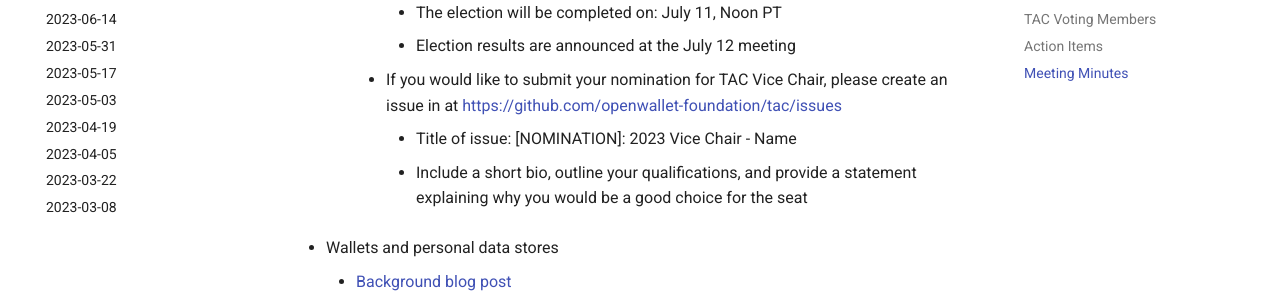
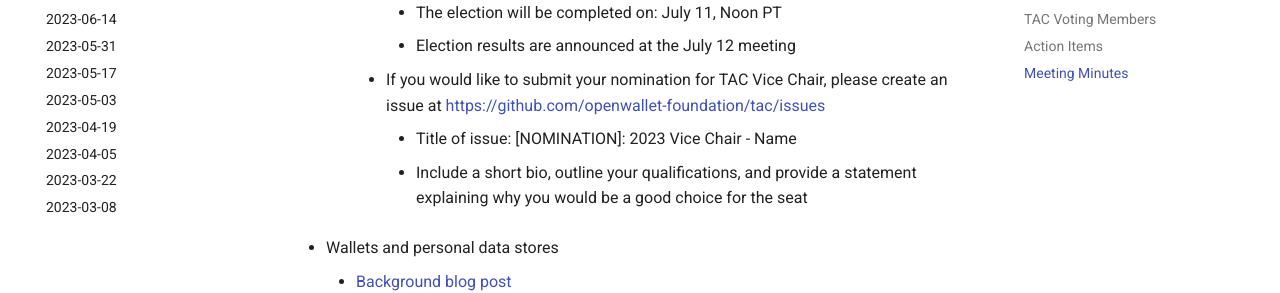
Before and after one commit to openwallet-foundation/tac, an MkDocs documentation site: the page built from docs/meetings/2023-06-28.md, in a window 1280 px wide and 900 px high, scrolled down 1820 px. Shown: the part 191-484 px from the top of the window. Built offline with MkDocs 1.6.1 and Material for MkDocs 9.7.7, drawn with Linux system fonts in a browser that asks for light colours; comment, search, counter and statistics services are not loaded.

Commit message:
Correct grammar
Signed-off-by: Tracy Kuhrt <tracy.a.kuhrt@accenture.com>

```diff
--- a/docs/meetings/2023-06-28.md
+++ b/docs/meetings/2023-06-28.md
@@ -49,7 +49,7 @@
             - A ballot will be distributed on: July 5 by end of day PT
             - The election will be completed on: July 11, Noon PT
             - Election results are announced at the July 12 meeting
-        - If you would like to submit your nomination for TAC Vice Chair, please create an issue in at https://github.com/openwallet-foundation/tac/issues
+        - If you would like to submit your nomination for TAC Vice Chair, please create an issue at https://github.com/openwallet-foundation/tac/issues
             - Title of issue: [NOMINATION]: 2023 Vice Chair - Name
             - Include a short bio, outline your qualifications, and provide a statement explaining why you would be a good choice for the seat
 
```
